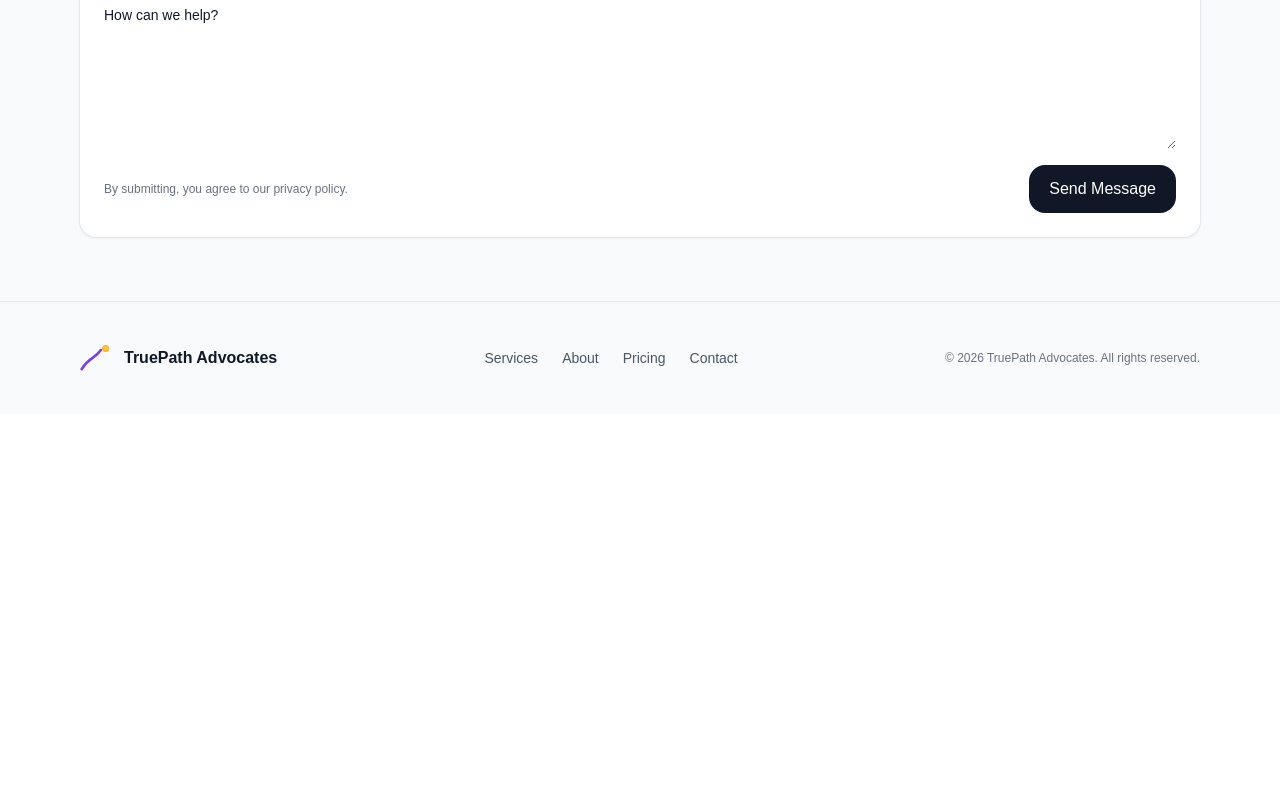
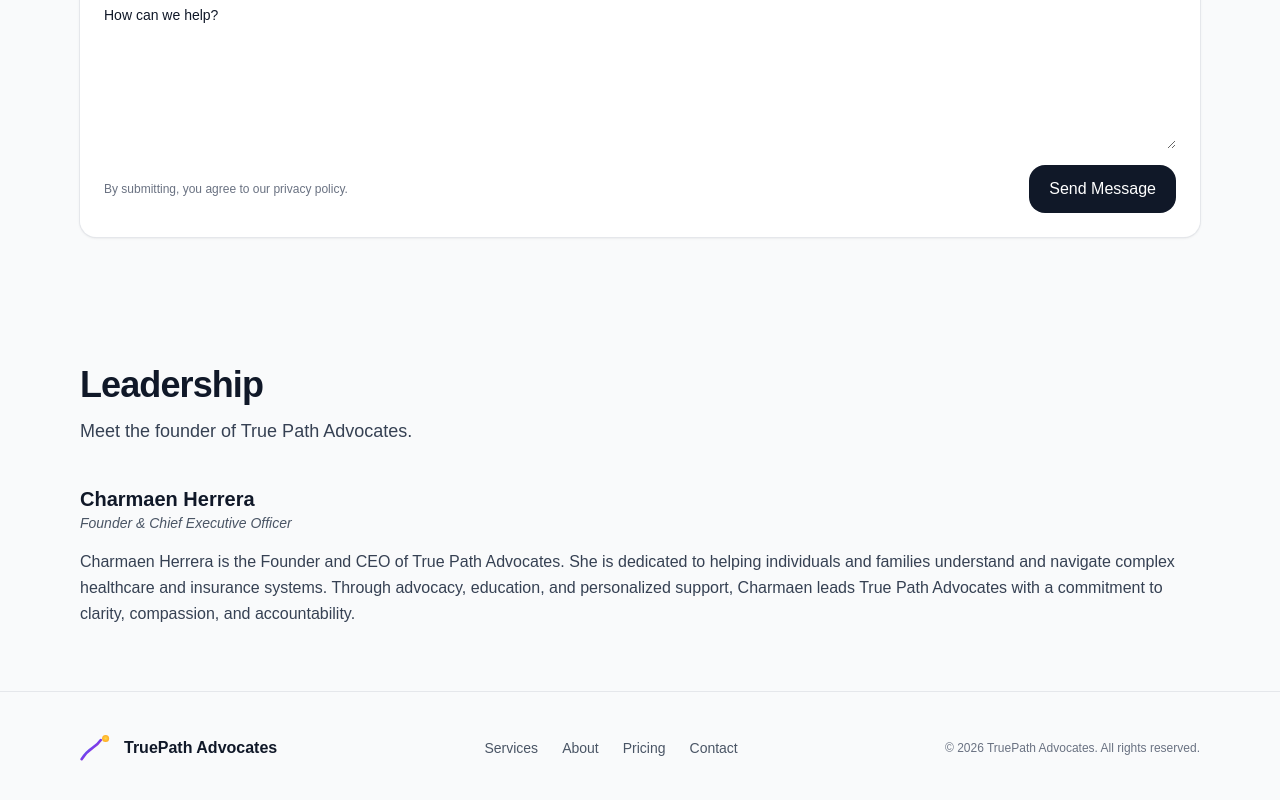
Before and after one commit to Raffman187/truepath-advocates-web, a Next.js app: page / in a window 1280 px wide. Shown: the part 3586-4386 px from the top of the page. Before the commit the page ends 4000 px from the top, so only its background shows below. Built offline with nearby package versions, Linux system fonts and the light colour scheme.

Commit message:
Add leadership section with CEO bio

```diff
--- a/app/page.tsx
+++ b/app/page.tsx
@@ -462,6 +462,25 @@ export default function TruePathAdvocatesSite() {
           </div>
         </form>
       </Section>
+{/* Leadership */}
+<Section
+  id="leadership"
+  title="Leadership"
+  subtitle="Meet the founder of True Path Advocates."
+>
+  <p className="text-xl font-semibold">Charmaen Herrera</p>
+  <p className="text-sm italic text-gray-600 mb-4">
+    Founder & Chief Executive Officer
+  </p>
+
+  <p className="text-gray-700 leading-relaxed">
+    Charmaen Herrera is the Founder and CEO of True Path Advocates. She is
+    dedicated to helping individuals and families understand and navigate
+    complex healthcare and insurance systems. Through advocacy, education, and
+    personalized support, Charmaen leads True Path Advocates with a commitment
+    to clarity, compassion, and accountability.
+  </p>
+</Section>
 
       {/* Footer */}
       <footer className="border-t border-gray-200">
```
Also changed, not shown: public/og.png (added).
